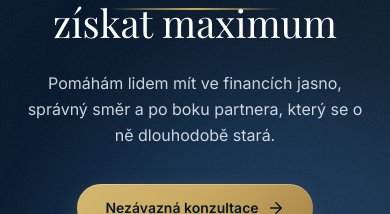
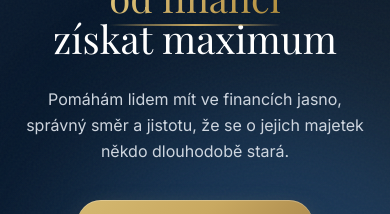
Before and after one commit to DannyKoll/daniel-kolar-web, a Next.js app: page / in a window 390 px wide. Shown: the part 547-761 px from the top of the page. Built offline with nearby package versions, Linux system fonts and the light colour scheme.

Commit message:
Update Hero.jsx

```diff
--- a/components/Hero.jsx
+++ b/components/Hero.jsx
@@ -11,7 +11,7 @@ export default function Hero() {
   return (
     <section
       id="top"
-      className="relative min-h-[90svh] flex items-center overflow-hidden pt-32 sm:pt-28 pb-12 sm:pb-14 lg:pb-16"
+      className="relative min-h-[90svh] flex items-center overflow-hidden pt-36 sm:pt-28 pb-12 sm:pb-14 lg:pb-16"
     >
       {/* Background layers */}
       <div className="absolute inset-0 bg-navy-950" />
@@ -37,7 +37,7 @@ export default function Hero() {
             </h1>
 
             <p className="mt-7 text-base sm:text-lg text-slate-200/90 max-w-xl mx-auto lg:mx-0 leading-relaxed reveal">
-              Pomáhám lidem mít ve financích jasno, správný směr a po boku partnera, který se o ně dlouhodobě stará.
+              Pomáhám lidem mít ve financích jasno, správný směr a jistotu, že se o jejich majetek někdo dlouhodobě stará.
             </p>
 
             <div className="mt-9 flex flex-col sm:flex-row gap-3 sm:gap-4 items-center justify-center lg:justify-start reveal">
```
